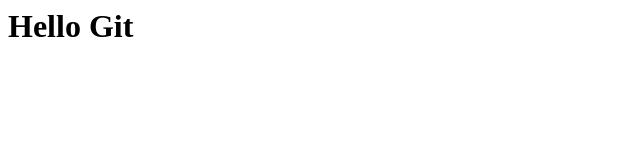
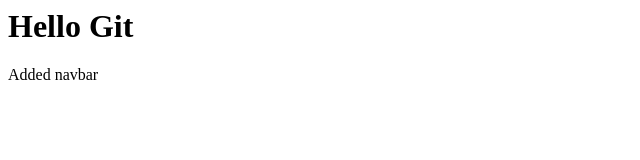
Before and after one commit to akumar2408/intermediate-git-practice, a plain HTML site: page index.html in a window 1280 px wide. Shown: the full height of the page, 0-640 px from the left. Drawn offline with Linux system fonts and the light colour scheme.

Commit message:
wip: navbar draft

```diff
--- a/index.html
+++ b/index.html
@@ -1 +1,2 @@
 <h1>Hello Git</h1>
+<p>Added navbar</p>
```
